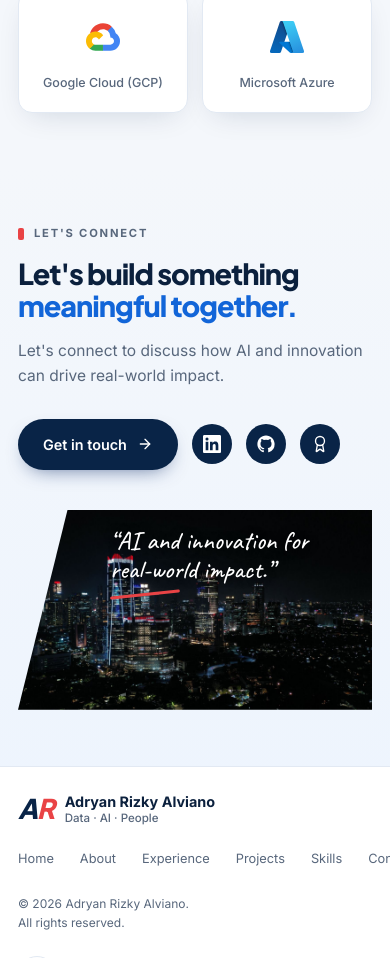
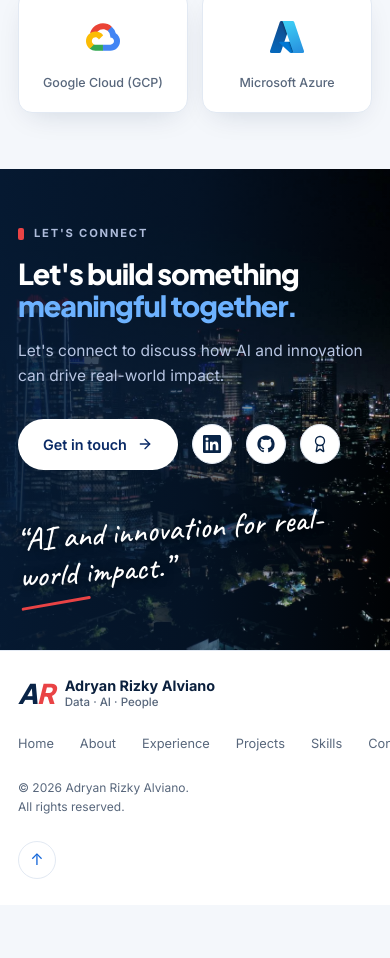
Before and after one commit to adryanra97/alvin-homepage, a Next.js app: page /skills in a window 390 px wide. Shown: the part 1393-2351 px from the top of the page. After the commit the page ends 2298 px from the top, so only its background shows below. Built offline with nearby package versions, Linux system fonts and the light colour scheme; no server answers.

Commit message:
Make hero and contact photos full-bleed
Full-width photo backgrounds with navy overlays so text stays readable,
taller hero, and a mobile-friendly layout. Falls back to the illustrated
skyline when no photo is present.

```diff
--- a/app/globals.css
+++ b/app/globals.css
@@ -462,3 +462,46 @@ h2 { font-size: clamp(1.8rem, 3.4vw, 2.5rem); line-height: 1.12; font-weight: 80
 }
 .skip-link:focus { top: 12px; }
 main:focus { outline: none; }
+
+/* ---------- full-bleed photo hero & contact ---------- */
+.hero-photo { padding-top: 0; min-height: min(88vh, 760px); display: flex; flex-direction: column; justify-content: center; color: #fff; }
+.hero-photo::before { display: none; }
+.hero-bg, .contact-bg { position: absolute; inset: 0; z-index: 0; }
+.hero-bg img, .contact-bg img { width: 100%; height: 100%; object-fit: cover; object-position: center 35%; display: block; }
+.contact-bg img { object-position: center 55%; filter: brightness(1.35) contrast(1.05); }
+.hero-bg::after {
+  content: ""; position: absolute; inset: 0;
+  background: linear-gradient(90deg, rgba(6, 27, 53, .94) 0%, rgba(6, 27, 53, .82) 36%, rgba(6, 27, 53, .35) 68%, rgba(6, 27, 53, .12) 100%),
+              linear-gradient(0deg, rgba(6, 27, 53, .55) 0%, transparent 30%);
+}
+.hero-photo .hero-grid { min-height: 0; padding-block: 64px; }
+.hero-photo .hero-copy { padding: 0; }
+.hero-photo h1 { color: #fff; }
+.hero-photo h1 .accent { color: #6db2ff; }
+.hero-photo .lead { color: #d3def2; }
+.hero-photo .hero-art { height: 440px; margin-right: 0; }
+.hero-photo .hand-quote { color: #fff; text-shadow: 0 1px 12px rgba(0, 0, 0, .5); top: 8px; left: 4%; }
+.hero-photo .btn-outline { color: #fff; border-color: rgba(255, 255, 255, .45); }
+.hero-photo .btn-outline:hover { background: rgba(255, 255, 255, .12); }
+.hero-photo .info-card { bottom: 8px; right: 0; }
+
+.contact-photo { position: relative; color: #fff; background: var(--navy-950); }
+.contact-bg::after {
+  content: ""; position: absolute; inset: 0;
+  background: linear-gradient(90deg, rgba(6, 27, 53, .92) 0%, rgba(6, 27, 53, .68) 50%, rgba(6, 27, 53, .08) 100%);
+}
+.contact-photo .contact-grid { position: relative; z-index: 1; min-height: 380px; padding-block: 88px; }
+.contact-photo h2 { color: #fff; }
+.contact-photo h2 .accent { color: #6db2ff; }
+.contact-photo .contact-art { height: auto; margin: 0; }
+.contact-photo .contact-art .hand-quote-contact { position: relative; top: auto; left: auto; font-size: 2rem; max-width: 380px; margin-left: auto; transform: rotate(-4deg); }
+@media (max-width: 860px) {
+  .hero-photo { min-height: 0; }
+  .hero-bg::after { background: linear-gradient(180deg, rgba(6, 27, 53, .9) 0%, rgba(6, 27, 53, .78) 100%); }
+  .hero-photo .hero-grid { padding-block: 40px; }
+  .hero-photo .hero-art { height: auto; }
+  .hero-photo .hand-quote { position: relative; top: auto; left: auto; margin-bottom: 12px; }
+  .hero-photo .info-card { margin-top: 8px; }
+  .contact-photo .contact-grid { padding-block: 56px; min-height: 0; }
+  .contact-photo .contact-art .hand-quote-contact { margin-left: 0; }
+}
--- a/components/ContactSection.tsx
+++ b/components/ContactSection.tsx
@@ -7,32 +7,38 @@ import { GitHubIcon, Icon, LinkedInIcon } from "./icons";
 export default function ContactSection() {
   const contactImg = publicImage("contact");
   return (
-    <section id="contact" className="contact">
+    <section id="contact" className={`contact${contactImg ? " contact-photo" : ""}`}>
+      {contactImg ? (
+        <div className="contact-bg" aria-hidden="true">
+          {/* eslint-disable-next-line @next/next/no-img-element */}
+          <img src={contactImg} alt="" loading="lazy" />
+        </div>
+      ) : null}
       <div className="container contact-grid">
         <div>
-          <p className="eyebrow">
+          <p className={`eyebrow${contactImg ? " eyebrow-light" : ""}`}>
             <span>Let&apos;s Connect</span>
           </p>
           <h2>
             {contact.titleLead} <span className="accent">{contact.titleAccent}</span>
           </h2>
-          <p className="body-text">{contact.body}</p>
+          <p className={`body-text${contactImg ? " light" : ""}`}>{contact.body}</p>
           <div className="cta-row">
             <a
               href={profile.email ? `mailto:${profile.email}` : profile.links.linkedin}
-              className="btn btn-primary"
+              className={`btn ${contactImg ? "btn-light" : "btn-primary"}`}
               target={profile.email ? undefined : "_blank"}
               rel={profile.email ? undefined : "noopener noreferrer"}
             >
               Get in touch <ArrowRight size={16} />
             </a>
-            <a href={profile.links.linkedin} className="round" target="_blank" rel="noopener noreferrer" aria-label="LinkedIn">
+            <a href={profile.links.linkedin} className={`round${contactImg ? " round-light" : ""}`} target="_blank" rel="noopener noreferrer" aria-label="LinkedIn">
               <LinkedInIcon size={18} />
             </a>
-            <a href={profile.links.github} className="round" target="_blank" rel="noopener noreferrer" aria-label="GitHub">
+            <a href={profile.links.github} className={`round${contactImg ? " round-light" : ""}`} target="_blank" rel="noopener noreferrer" aria-label="GitHub">
               <GitHubIcon size={18} />
             </a>
-            <a href={profile.links.credly} className="round" target="_blank" rel="noopener noreferrer" aria-label="Credly badges">
+            <a href={profile.links.credly} className={`round${contactImg ? " round-light" : ""}`} target="_blank" rel="noopener noreferrer" aria-label="Credly badges">
               <Icon name="award" size={18} />
             </a>
             {profile.email ? (
@@ -44,15 +50,14 @@ export default function ContactSection() {
         </div>
         <div className="contact-art">
           <p className="hand-quote hand-quote-contact">“{contact.quote}”</p>
-          <div className="contact-shape">
-            {contactImg ? (
-              // eslint-disable-next-line @next/next/no-img-element
-              <img src={contactImg} alt="" className="art-img" />
-            ) : (
-              <Skyline2 id="contact" />
-            )}
-          </div>
-          <span className="red-slash red-slash-2" aria-hidden="true" />
+          {contactImg ? null : (
+            <>
+              <div className="contact-shape">
+                <Skyline2 id="contact" />
+              </div>
+              <span className="red-slash red-slash-2" aria-hidden="true" />
+            </>
+          )}
         </div>
       </div>
     </section>
```
Also changed, not shown: app/page.tsx (+17 -12 lines).
